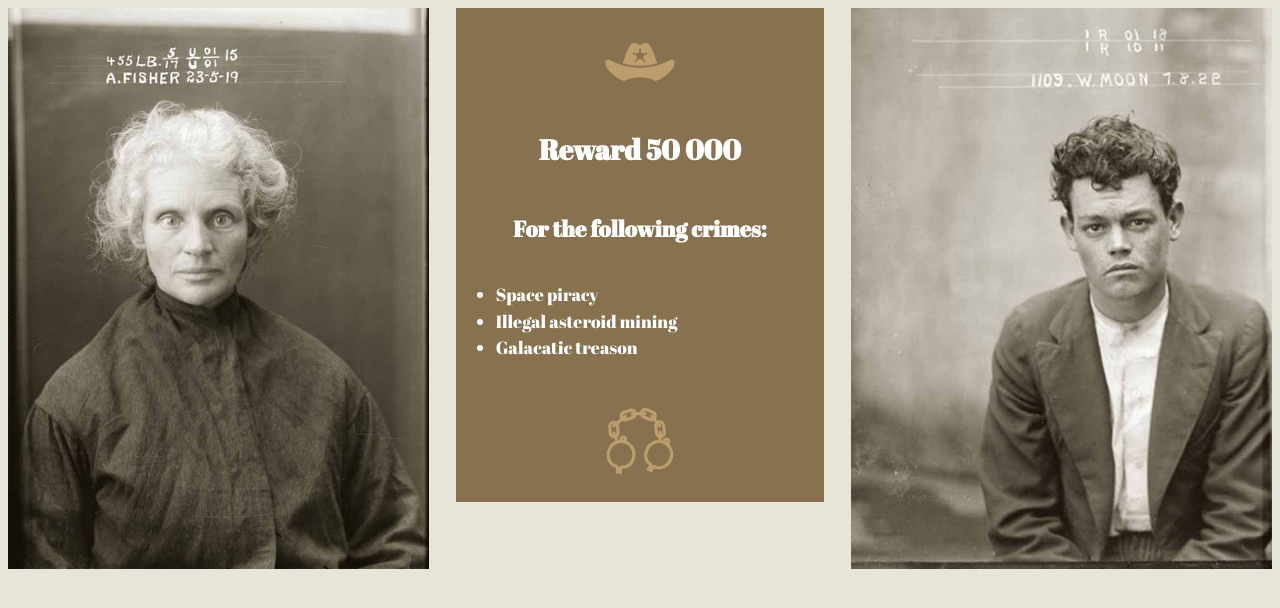
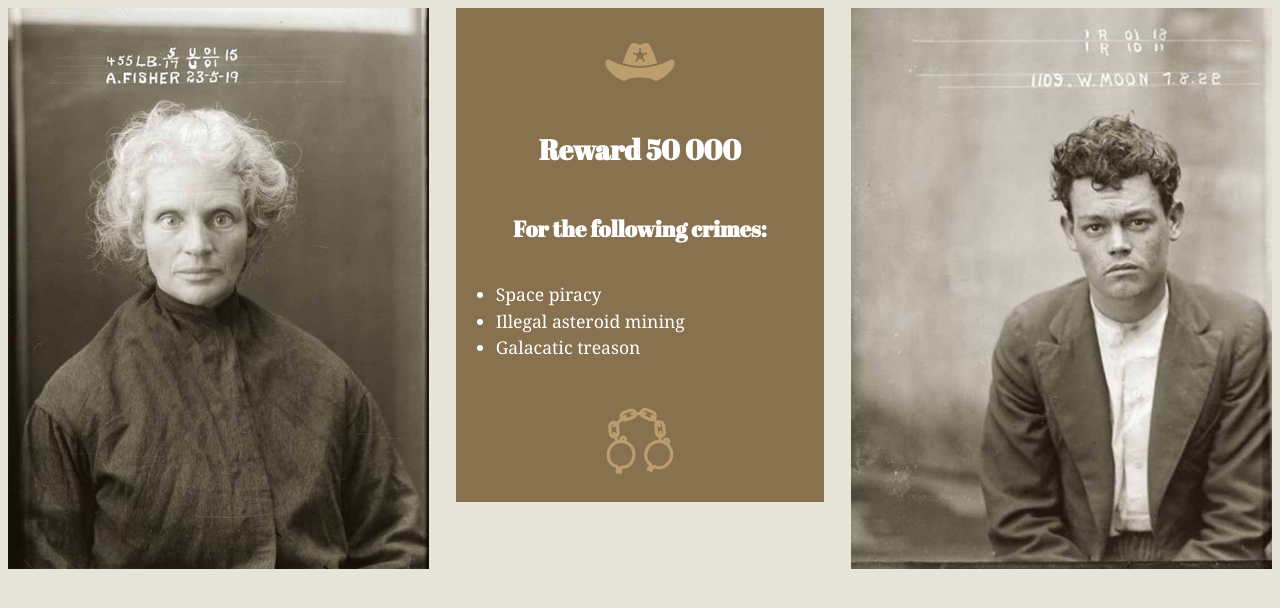
Before and after one commit to shaayaanjameel/dsn1676-assignment-1, a plain HTML site: page index.html in a window 1280 px wide. Shown: the part 106-714 px from the top of the page. Drawn offline with Linux system fonts and the light colour scheme.

Commit message:
fixed crimes font

```diff
--- a/css/main.css
+++ b/css/main.css
@@ -72,4 +72,5 @@ body {
 
 .crimes {
     text-align: left;
+    font: normal 100%/1.5 "Georgia",serif;
 }
```
